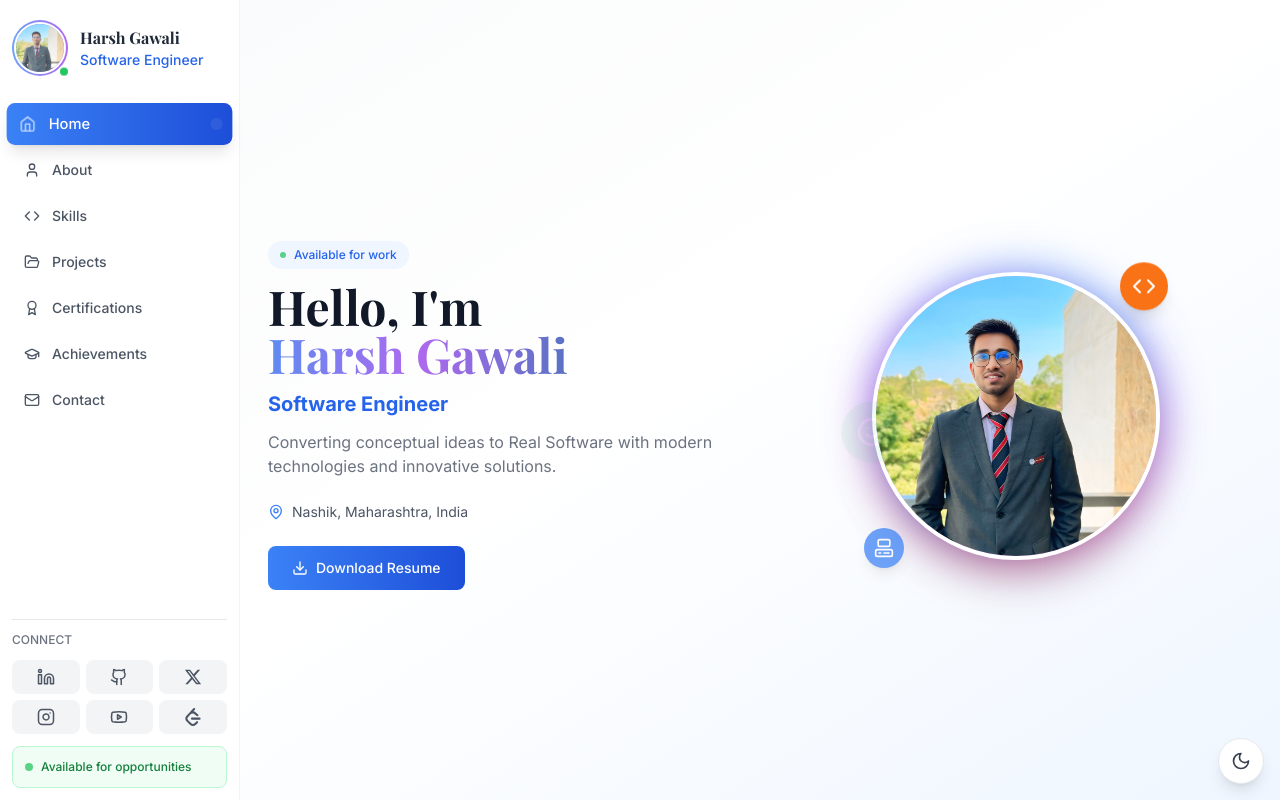
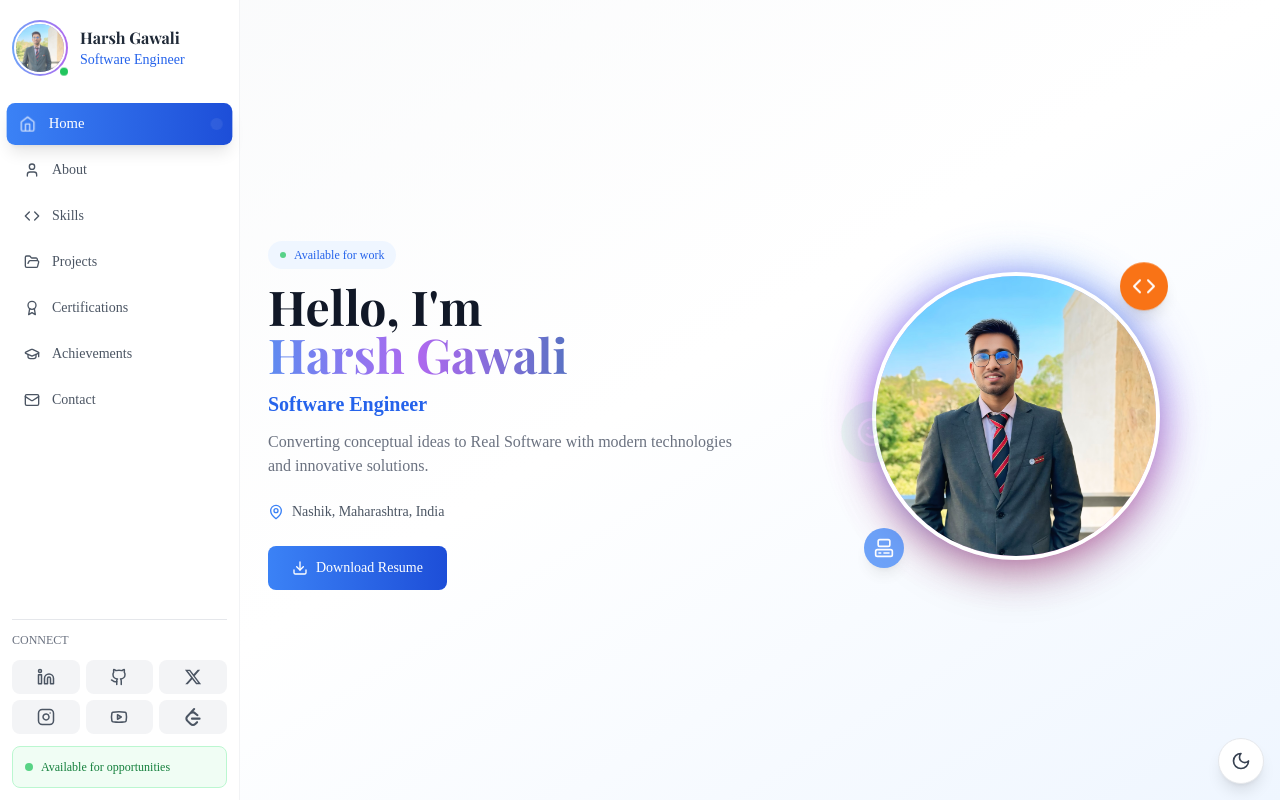
Before and after one commit to Harsh8911/Harsh-Portfolio, a React (Vite) app: page / in a window 1280 px wide. Built offline with nearby package versions, Linux system fonts and the light colour scheme; the HTML template or start-up script is replaced by a standard one.

Commit message:
Update index.css

```diff
--- a/src/index.css
+++ b/src/index.css
@@ -1,4 +1,4 @@
-@import url('https://fonts.googleapis.com/css2?family=Playfair+Display:wght@400;500;600;700&family=Inter:wght@300;400;500;600;700&display=swap');
+@import url('https://fonts.googleapis.com/css2?family=Playfair+Display:wght@400;500;600;700&display=swap');
 @tailwind base;
 @tailwind components;
 @tailwind utilities;
@@ -12,7 +12,7 @@
   margin: 0;
   min-width: 320px;
   min-height: 100vh;
-  font-family: 'Inter', system-ui, -apple-system, sans-serif;
+  font-family: 'Times New Roman', Times, serif;
   font-size: 14px; /* Reduced base font size */
 }
 
```
